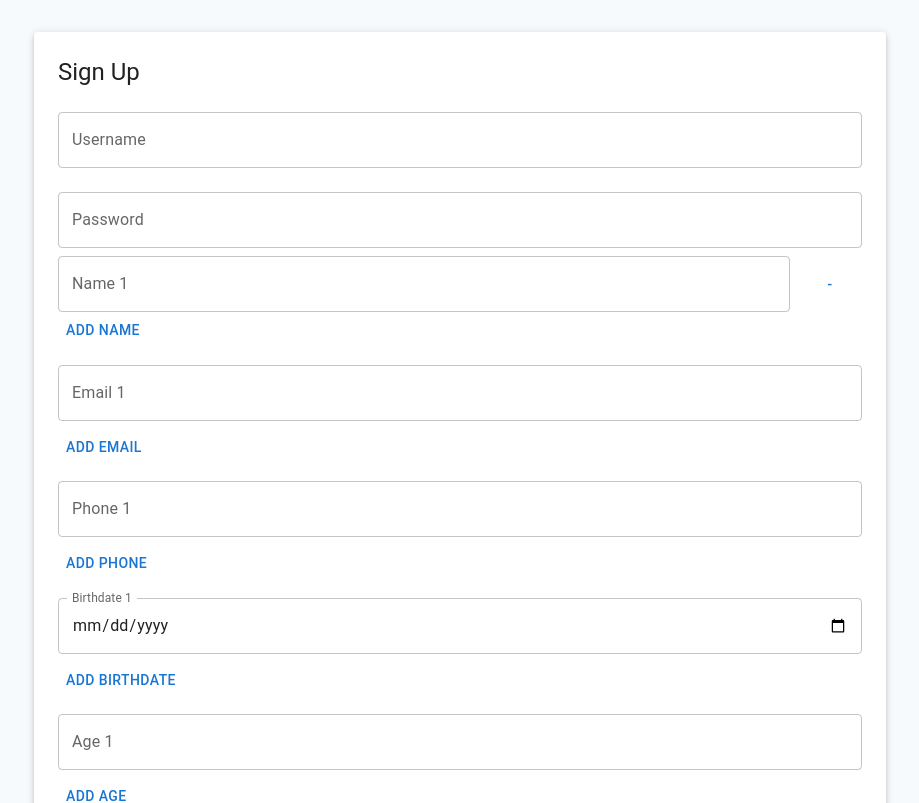
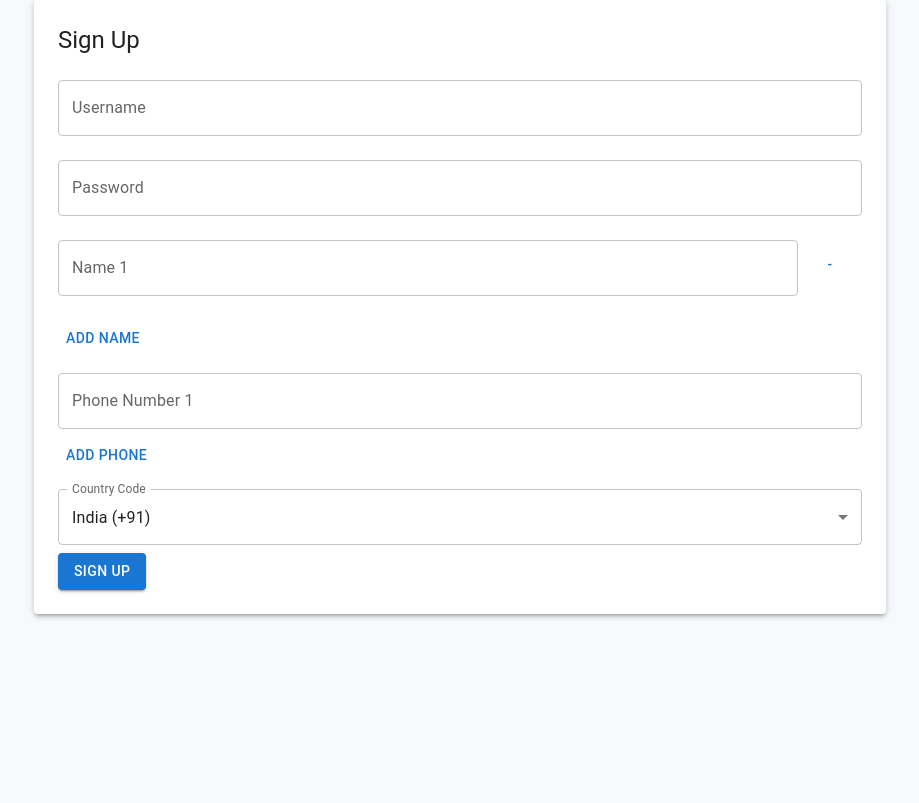
Before and after one commit to metrixhunter/elderwelfare, a Next.js app: page /signup in a window 1280 px wide. Shown: the top 803 px of the page, without its empty margins (180-1099 px from the left). Built offline with nearby package versions, Linux system fonts and the light colour scheme.

Commit message:
Update page.jsx

```diff
--- a/src/app/signup/page.jsx
+++ b/src/app/signup/page.jsx
@@ -15,8 +15,8 @@ import {
   InputLabel,
   FormControl,
   Box,
-  IconButton,
-  Avatar
+  Avatar,
+  IconButton
 } from '@mui/material';
 import PhotoCamera from '@mui/icons-material/PhotoCamera';
 import { encrypt } from '@/app/utils/encryption';
@@ -96,7 +96,6 @@ export default function SignupPage() {
     newArr[idx] = value;
     setter(newArr);
   };
-
   const handleAddField = (setter, arr) => setter([...arr, '']);
   const handleRemoveField = (setter, arr, idx) => {
     if (arr.length > 1) {
@@ -181,8 +180,8 @@ export default function SignupPage() {
         headers: { 'Content-Type': 'application/json' },
         body: JSON.stringify(userData),
       });
+
       const result = await res.json();
-      await saveToLocalBackup();
 
       if (!res.ok) {
         if (result.message?.toLowerCase().includes('mongo')) {
@@ -192,12 +191,16 @@ export default function SignupPage() {
         return setErr(result.message || 'Signup failed');
       }
 
+      // ✅ MongoDB success: also save to local backup
+      await saveToLocalBackup();
+
       sessionStorage.setItem('username', username);
       sessionStorage.setItem('phone', members[0].phoneNumbers[0] || '');
       localStorage.setItem('otp_temp_phone', members[0].phoneNumbers[0] || '');
       setSuccess(true);
       setOpenSnackbar(true);
       setTimeout(redirectToOtp, 1000);
+
     } catch {
       try {
         await saveToLocalBackup();
@@ -223,70 +226,66 @@ export default function SignupPage() {
           </Alert>
         </Snackbar>
 
-        <Paper elevation={3} sx={{ padding: 3, marginTop: 4 }}>
+        <Paper elevation={3} sx={{ padding: 3 }}>
           <Typography variant="h5" gutterBottom>Sign Up</Typography>
 
-          <TextField label="Username" value={username} onChange={(e) => setUsername(e.target.value)} fullWidth margin="normal" />
-          <TextField label="Password" type="password" value={password} onChange={(e) => setPassword(e.target.value)} fullWidth margin="normal" />
+          <TextField
+            label="Username"
+            value={username}
+            onChange={(e) => setUsername(e.target.value)}
+            fullWidth
+            margin="normal"
+          />
+
+          <TextField
+            label="Password"
+            type="password"
+            value={password}
+            onChange={(e) => setPassword(e.target.value)}
+            fullWidth
+            margin="normal"
+          />
 
           {names.map((name, idx) => (
-            <Box key={idx} sx={{ display: 'flex', gap: 1 }}>
-              <TextField label={`Name ${idx + 1}`} value={name} onChange={(e) => handleArrayChange(setNames, names, idx, e.target.value)} fullWidth />
+            <Box key={idx} sx={{ display: 'flex', alignItems: 'center', marginBottom: 2 }}>
+              <TextField
+                label={`Name ${idx + 1}`}
+                value={name}
+                onChange={(e) => handleArrayChange(setNames, names, idx, e.target.value)}
+                fullWidth
+                margin="normal"
+              />
               <Button onClick={() => handleRemoveField(setNames, names, idx)}>-</Button>
             </Box>
           ))}
           <Button onClick={() => handleAddField(setNames, names)}>Add Name</Button>
 
-          {/* Similar fields for phone, email, birthdate, age */}
-          {/* Add email input */}
-          {emails.map((email, idx) => (
-            <TextField key={idx} label={`Email ${idx + 1}`} value={email} onChange={(e) => handleArrayChange(setEmails, emails, idx, e.target.value)} fullWidth margin="normal" />
-          ))}
-          <Button onClick={() => handleAddField(setEmails, emails)}>Add Email</Button>
-
-          {/* Phone */}
           {phoneNumbers.map((phone, idx) => (
-            <TextField key={idx} label={`Phone ${idx + 1}`} value={phone} onChange={(e) => handleArrayChange(setPhoneNumbers, phoneNumbers, idx, e.target.value)} fullWidth margin="normal" />
+            <TextField
+              key={idx}
+              label={`Phone Number ${idx + 1}`}
+              value={phone}
+              onChange={(e) => handleArrayChange(setPhoneNumbers, phoneNumbers, idx, e.target.value)}
+              fullWidth
+              margin="normal"
+            />
           ))}
           <Button onClick={() => handleAddField(setPhoneNumbers, phoneNumbers)}>Add Phone</Button>
 
-          {/* Birthdates and ages */}
-          {birthdates.map((date, idx) => (
-            <TextField key={idx} type="date" label={`Birthdate ${idx + 1}`} InputLabelProps={{ shrink: true }} value={date} onChange={(e) => handleArrayChange(setBirthdates, birthdates, idx, e.target.value)} fullWidth margin="normal" />
-          ))}
-          <Button onClick={() => handleAddField(setBirthdates, birthdates)}>Add Birthdate</Button>
-
-          {ages.map((age, idx) => (
-            <TextField key={idx} label={`Age ${idx + 1}`} type="number" value={age} onChange={(e) => handleArrayChange(setAges, ages, idx, e.target.value)} fullWidth margin="normal" />
-          ))}
-          <Button onClick={() => handleAddField(setAges, ages)}>Add Age</Button>
-
-          <TextField label="Address" value={address} onChange={(e) => setAddress(e.target.value)} fullWidth margin="normal" />
-
-          {/* Country code */}
           <FormControl fullWidth margin="normal">
             <InputLabel>Country Code</InputLabel>
-            <Select value={countryCode} label="Country Code" onChange={(e) => setCountryCode(e.target.value)}>
+            <Select
+              value={countryCode}
+              onChange={(e) => setCountryCode(e.target.value)}
+              label="Country Code"
+            >
               {countryCodes.map((option) => (
                 <MenuItem key={option.code} value={option.code}>{option.label}</MenuItem>
               ))}
             </Select>
           </FormControl>
 
-          {/* Image upload */}
-          <Box sx={{ display: 'flex', alignItems: 'center', mt: 2 }}>
-            <IconButton component="label">
-              <PhotoCamera />
-              <input hidden type="file" multiple onChange={handleImageChange} />
-            </IconButton>
-            {imagePreviews.map((src, idx) => (
-              <Avatar key={idx} src={src} sx={{ ml: 1, width: 56, height: 56 }} />
-            ))}
-          </Box>
-
-          <Button variant="contained" color="primary" fullWidth sx={{ mt: 3 }} onClick={handleSignup}>
-            Sign Up
-          </Button>
+          <Button variant="contained" onClick={handleSignup}>Sign Up</Button>
         </Paper>
       </Container>
     </HeaderFooterWrapper>
```
